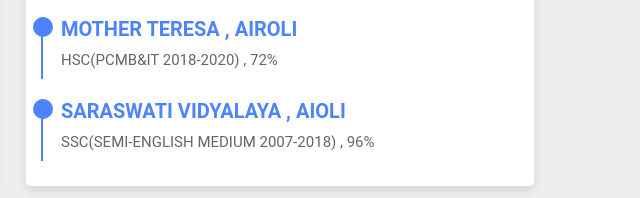
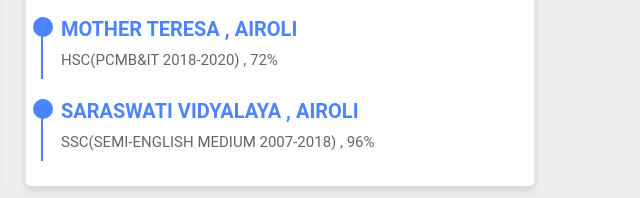
Before and after one commit to Imsucharya/Personal-Portfolio, a plain HTML site: page index.html in a window 1280 px wide. Shown: the part 1451-1649 px from the top of the page, 629-1269 px from the left. Drawn offline with nearby package versions, Linux system fonts and the light colour scheme; a script that the page names is missing.

Commit message:
Update index.html

```diff
--- a/index.html
+++ b/index.html
@@ -131,7 +131,7 @@
                     <p>HSC(PCMB&IT 2018-2020) , 72%</p>
                 </div>
                 <div class="exp-box">
-                    <h3>SARASWATI VIDYALAYA , AIOLI</h3>
+                    <h3>SARASWATI VIDYALAYA , AIROLI</h3>
                     <p>SSC(SEMI-ENGLISH MEDIUM 2007-2018) , 96%</p>
                 </div>
             </div>
```
